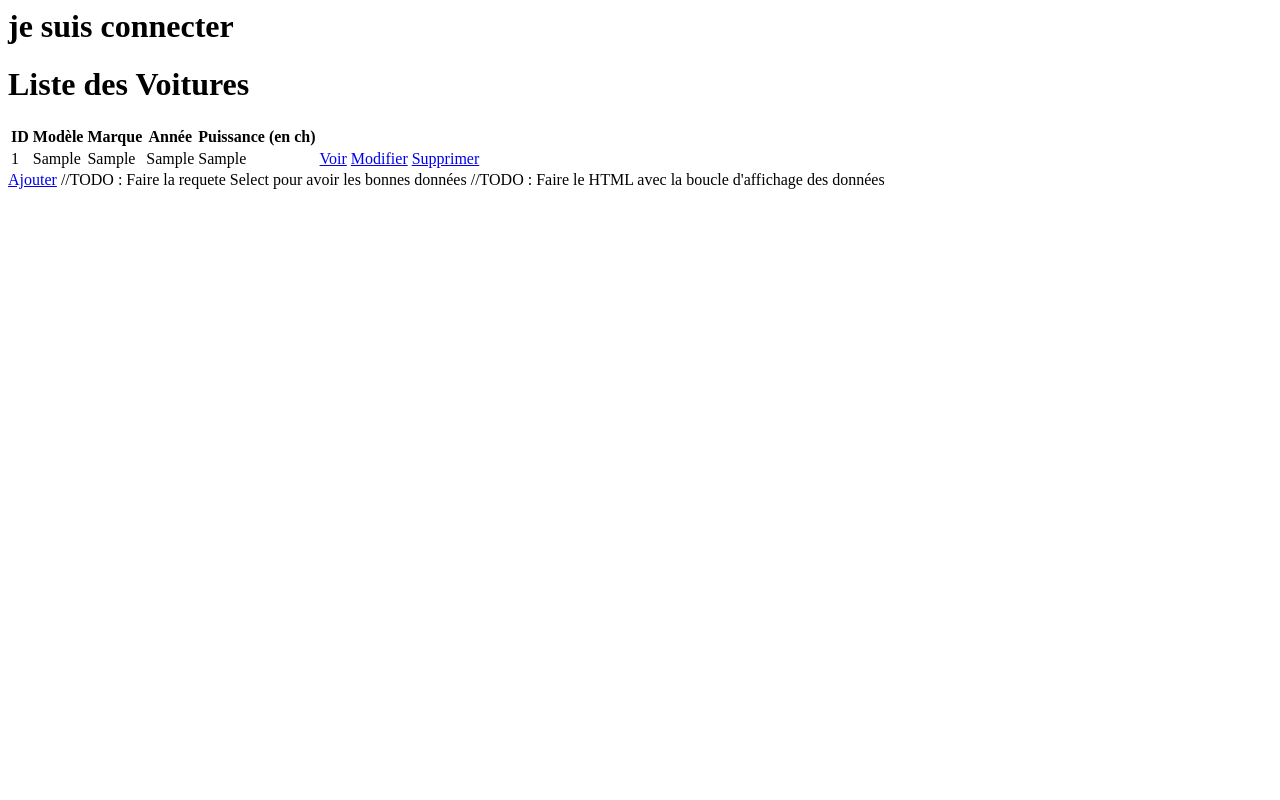
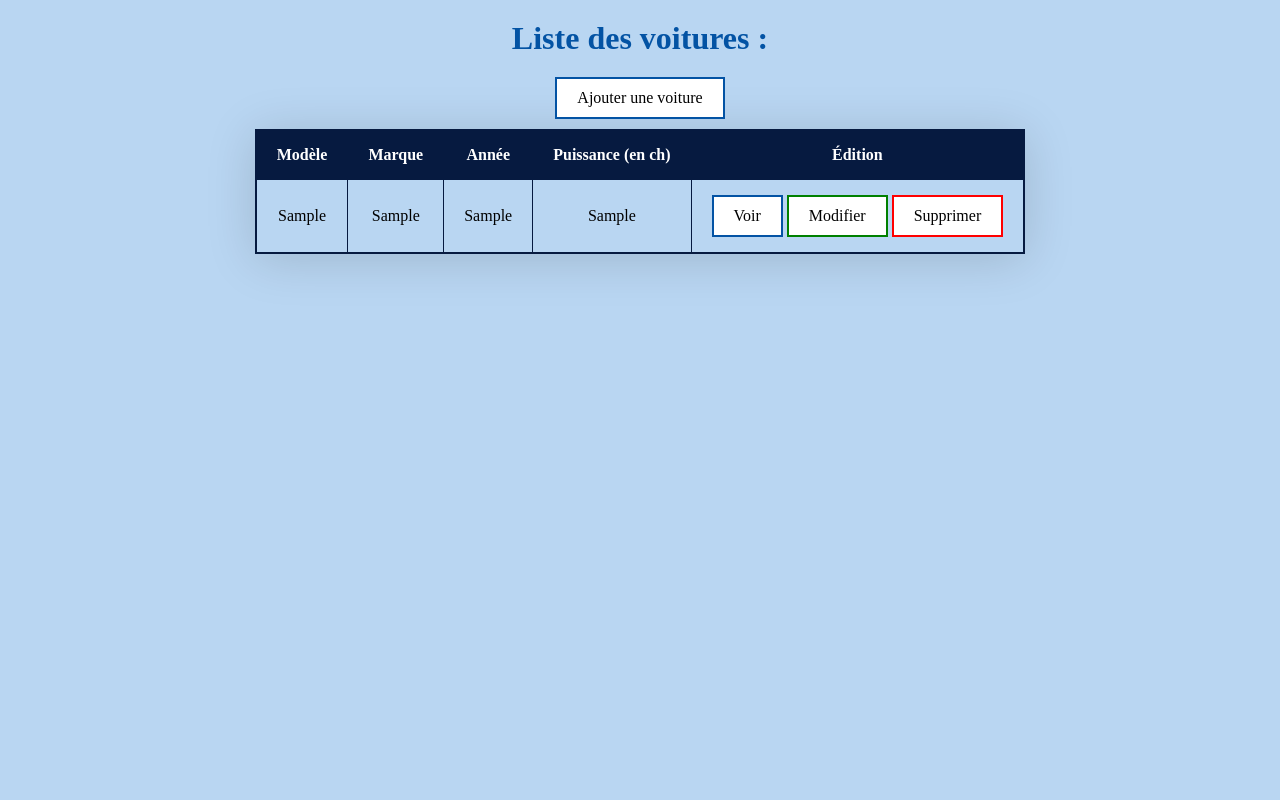
Before and after one commit to viinooth94/Cours-B3---ECV, a PHP site: page /rendu/read.php in a window 1280 px wide. Run offline with PHP 8.4, Linux system fonts and the light colour scheme; tables that the repository leaves empty or names only in its code hold one stand-in row (values such as "Sample post"); data that the repository does not hold is empty.

Commit message:
Delete fonctionnel + CSS

```diff
--- a/code/public/rendu/create.php
+++ b/code/public/rendu/create.php
@@ -22,14 +22,13 @@ if(isset($_POST)){
 }
 
 ?>
-
-<h1> Create </h1>
 <!DOCTYPE html>
 <html lang="en">
 <head>
     <meta charset="UTF-8">
     <meta http-equiv="X-UA-Compatible" content="IE=edge">
     <meta name="viewport" content="width=device-width, initial-scale=1.0">
+    <link rel="stylesheet" href="style.css">
     <title>Ajouter une voiture </title>
 </head>
 <body>
@@ -44,7 +43,7 @@ if(isset($_POST)){
                     }
                 ?>
             <h1>Ajouter une voiture</h1>
-                <form method="post">
+                <form method="post" id="create_form">
                     <label for="modele">Modèle</label>
                     <input type="text" name="modele" id="modele">
                     <label for="marque">Marque</label>
--- a/code/public/rendu/information.php
+++ b/code/public/rendu/information.php
@@ -31,7 +31,7 @@ if(isset($_GET['id']) && !empty($_GET['id'])){
     <meta charset="UTF-8">
     <meta http-equiv="X-UA-Compatible" content="IE=edge">
     <meta name="viewport" content="width=device-width, initial-scale=1.0">
-    <title>Détail de la voitures</title>
+    <title>Détails de la voiture</title>
 </head>
 <body>
 <main class="container">
--- a/code/public/rendu/read.php
+++ b/code/public/rendu/read.php
@@ -9,47 +9,45 @@ $result = $query->fetchAll(PDO::FETCH_ASSOC);
 
 ?>
 
-<h1>je suis connecter</h1>
 <!DOCTYPE html>
 <html lang="fr">
 <head>
     <meta charset="UTF-8">
     <meta name="viewport" content="width=device-width, initial-scale=1.0">
-    <title>Liste des Voitures</title>
+    <link rel="stylesheet" href="style.css">
+    <title>Liste des voitures</title>
 </head>
 <body>
 
-    <h1>Liste des Voitures</h1>
+    <h1>Liste des voitures : </h1>
+    <a class="btn-ajout-voiture" href="create.php">Ajouter une voiture</a>
     <table>
         <thead>
-            <th>ID</th>
             <th>Modèle</th>
             <th>Marque</th>
             <th>Année</th>
             <th>Puissance (en ch)</th>
+            <th>Édition</th>
         </thead>
         <tbody>
         <?php
             foreach($result as $voiture){
         ?>
                 <tr>
-                    <td><?= $voiture['id'] ?></td>
                     <td><?= $voiture['modele'] ?></td>
                     <td><?= $voiture['marque'] ?></td>
                     <td><?= $voiture['annee'] ?></td>
                     <td><?= $voiture['puissance'] ?></td>
-                    <td><a href="information.php?id=<?= $voiture['id'] ?>">Voir</a>  <a href="update.php?id=<?= $voiture['id'] ?>">Modifier</a>  <a href="delete.php?id=<?= $produit['id'] ?>">Supprimer</a></td>
+                    <td>
+                        <a class="btn-voir" href="information.php?id=<?= $voiture['id'] ?>">Voir</a>
+                        <a class="btn-modifier" href="update.php?id=<?= $voiture['id'] ?>">Modifier</a>
+                        <a class="btn-supprimer" href="delete.php?id=<?= $voiture['id'] ?>">Supprimer</a>
+                    </td>
                 </tr>
         <?php
             }
         ?>
         </tbody>
     </table>
-    <a href="create.php">Ajouter</a>
 </body>
 </html>
-
-
-
-//TODO : Faire la requete Select pour avoir les bonnes données
-//TODO : Faire le HTML avec  la boucle d'affichage des données
--- a/code/public/rendu/style.css
+++ b/code/public/rendu/style.css
@@ -0,0 +1,132 @@
+body{
+    background: #B9D6F2;
+    margin: auto;
+    text-align: center;
+}
+#connexion_form {
+    margin: auto;
+    width:40%;
+    padding: 10px;
+    border: 4px solid #f1f1f1;
+    background: #0353A4;
+    box-shadow: 0 0 20px 0 rgba(0, 0, 0, 0.2), 0 5px 5px 0 rgba(0, 0, 0, 0.24);
+}
+#update_form {
+    margin: auto;
+    width:40%;
+    padding: 10px;
+    border: 4px solid #f1f1f1;
+    background: #006DAA;
+    box-shadow: 0 0 20px 0 rgba(0, 0, 0, 0.2), 0 5px 5px 0 rgba(0, 0, 0, 0.24);
+}
+#create_form{
+    margin: auto;
+    width:40%;
+    padding: 10px;
+    border: 4px solid #f1f1f1;
+    background: #006DAA;
+    box-shadow: 0 0 20px 0 rgba(0, 0, 0, 0.2), 0 5px 5px 0 rgba(0, 0, 0, 0.24);
+}
+h1{
+    width: 41%;
+    margin: auto;
+    padding-top: 20px;
+    padding-bottom: 20px;
+    color: #0353A4;
+}
+
+input[type=text], input[type=password], input[type=number] {
+    width: 100%;
+    padding: 12px 20px;
+    margin: 8px 0;
+    display: inline-block;
+    border: 1px solid #ccc;
+    box-sizing: border-box;
+}
+button{
+    background-color: #061A40;
+    color: #B9D6F2;
+    padding: 14px 20px;
+    margin: 8px 0;
+    border: none;
+    cursor: pointer;
+    width: 50%;
+}
+.btn-ajout-voiture:link, .btn-ajout-voiture:link {
+    background-color: white;
+    color: black;
+    border: 2px solid #0353A4;
+    padding: 10px 20px;
+    text-align: center;
+    text-decoration: none;
+    display: inline-block;
+}
+.btn-ajout-voiture:hover, .btn-ajout-voiture:active {
+    background-color: #0353A4;
+    color: white;
+}
+.btn-voir:link, .btn-voir:visited {
+    background-color: white;
+    color: black;
+    border: 2px solid #0353A4;
+    padding: 10px 20px;
+    text-align: center;
+    text-decoration: none;
+    display: inline-block;
+}
+.btn-voir:hover, .btn-voir:active {
+    background-color: #006DAA;
+    color: white;
+}
+.btn-modifier:link, .btn-modifier:visited {
+    background-color: white;
+    color: black;
+    border: 2px solid green;
+    padding: 10px 20px;
+    text-align: center;
+    text-decoration: none;
+    display: inline-block;
+}
+.btn-modifier:hover, .btn-modifier:active {
+    background-color: green;
+    color: white;
+}
+.btn-supprimer:link, .btn-supprimer:visited {
+    background-color: white;
+    color: black;
+    border: 2px solid red;
+    padding: 10px 20px;
+    text-align: center;
+    text-decoration: none;
+    display: inline-block;
+}
+.btn-supprimer:hover, .btn-supprimer:active {
+    background-color: red;
+    color: white;
+}
+
+table {
+    border-collapse: collapse;
+    box-shadow: 0 5px 50px rgba(0,0,0,0.15);
+    margin: 10px auto;
+    border: 2px solid #061A40;
+}
+
+thead tr {
+    background-color: #061A40;
+    color: #fff;
+    text-align: left;
+}
+
+th, td {
+    padding: 15px 20px;
+    text-align: center;
+}
+
+tbody tr, td, th {
+    border: 1px solid #061A40;
+}
+
+tbody tr:nth-child(even){
+    background-color: #006DAA;
+}
```
Also changed, not shown: code/public/rendu/delete.php (+17 -1 lines), code/public/rendu/index.php (+10 -11 lines), code/public/rendu/update.php (+10 -9 lines), 1 other file.
